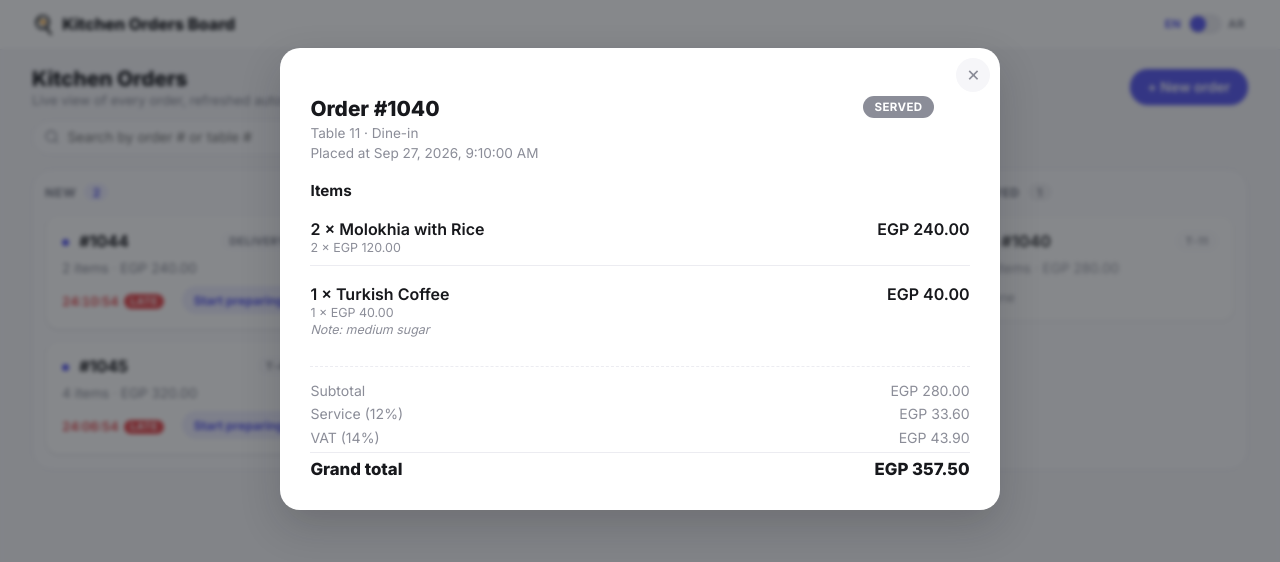
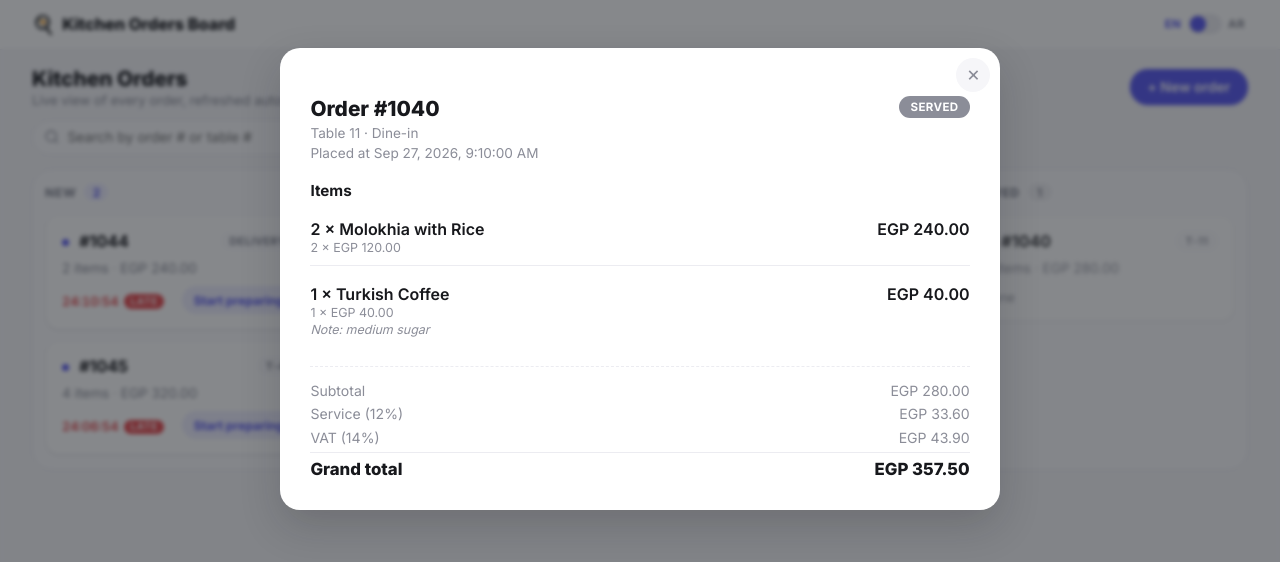
Before and after one commit to MartinaMaurice/kitchen-orders-board, an Angular app: page /orders/1040 in a window 1280 px wide. Shown: the top 562 px of the page. Built offline with nearby package versions, Linux system fonts and the light colour scheme; data requests are answered from the project's data file.

Commit message:
chore: drop now-redundant close-button spacing hack
Superseded by the modal-overlay toolbar fix.

```diff
--- a/src/app/features/order-details/order-details.component.scss
+++ b/src/app/features/order-details/order-details.component.scss
@@ -10,7 +10,6 @@
   justify-content: space-between;
   gap: 1rem;
   flex-wrap: wrap;
-  padding-inline-end: 2.25rem;
 
   h1 {
     font-size: 1.3rem;
```
